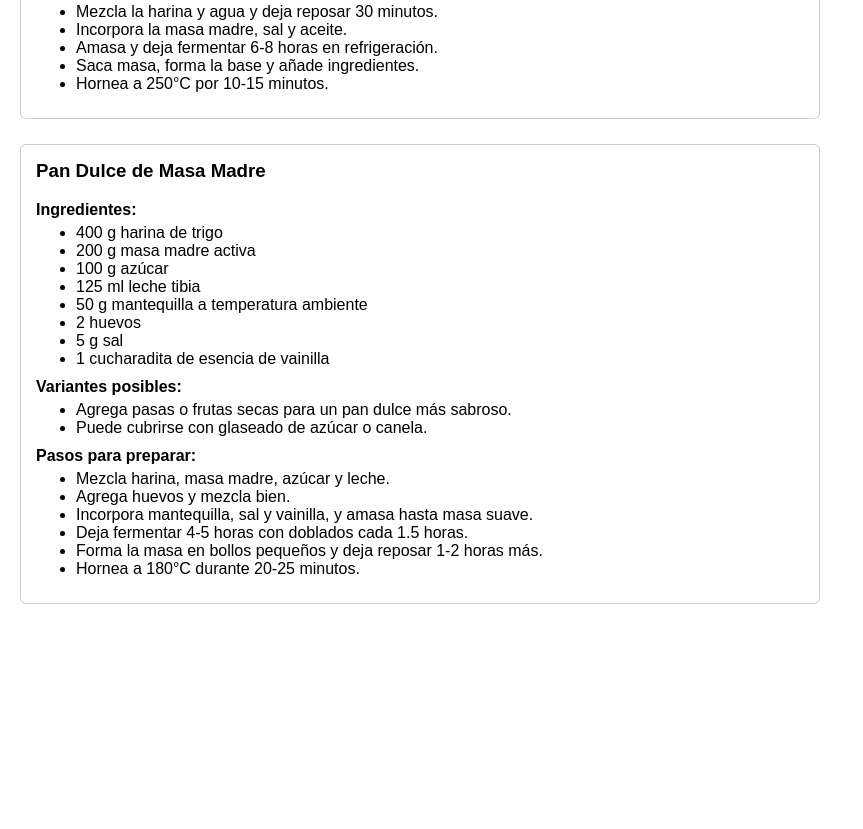
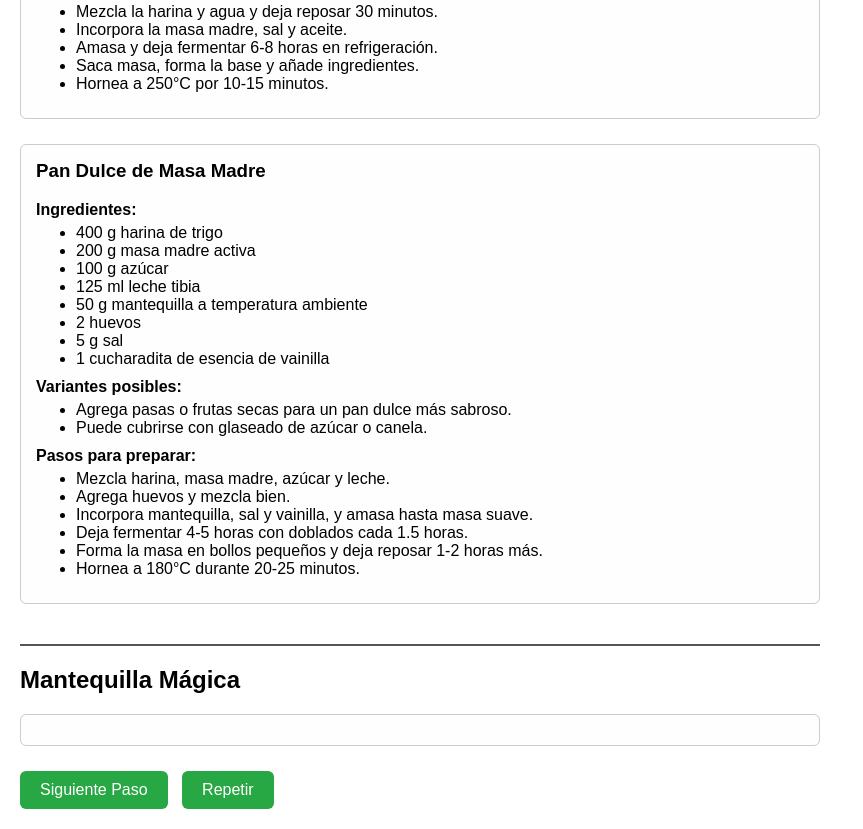
Before and after one commit to cesar18molinaa-code/Masa-madre-APP, a plain HTML site: page index.html in a window 1280 px wide. Shown: the part 1527-2356 px from the top of the page, without its empty margins (0-863 px from the left). Before the commit the page ends 2156 px from the top, so only its background shows below. Drawn offline with Linux system fonts and the light colour scheme.

Commit message:
Update index.html

```diff
--- a/index.html
+++ b/index.html
@@ -3,7 +3,7 @@
 <head>
   <meta charset="UTF-8" />
   <meta name="viewport" content="width=device-width, initial-scale=1" />
-  <title>Masa Madre Progreso</title>
+  <title>Masa Madre y Más</title>
   <style>
     body {
       font-family: Arial, sans-serif;
@@ -36,7 +36,7 @@
       background-color: #aaa;
       cursor: not-allowed;
     }
-    #recetasSection {
+    #recetasSection, #mantequillaMagicaSection {
       margin-top: 40px;
       border-top: 2px solid #555;
       padding-top: 20px;
@@ -44,14 +44,14 @@
     h2 {
       margin-top: 0;
     }
-    .receta {
+    .receta, .mantequilla {
       border: 1px solid #ccc;
       padding: 15px;
       border-radius: 6px;
       margin-bottom: 25px;
       background: #fefefe;
     }
-    .receta h3 {
+    .receta h3, .mantequilla h3 {
       margin-top: 0;
     }
     ul {
@@ -61,7 +61,7 @@
   </style>
 </head>
 <body>
-  <h1>Progreso Masa Madre</h1>
+  <h1>Progreso Masa Madre y Más</h1>
   <div id="stepDescription"></div>
   <div id="timeRemaining"></div>
   <button id="markDoneButton">Marcar paso como hecho</button>
@@ -72,6 +72,13 @@
     <div id="recetasContainer"></div>
   </section>
 
+  <section id="mantequillaMagicaSection">
+    <h2>Mantequilla Mágica</h2>
+    <div id="mantequillaPaso" class="mantequilla"></div>
+    <button id="mantequillaSiguienteBtn">Siguiente Paso</button>
+    <button id="mantequillaRepetirBtn">Repetir</button>
+  </section>
+
   <script src="./app.js"></script>
 </body>
 </html>
```
